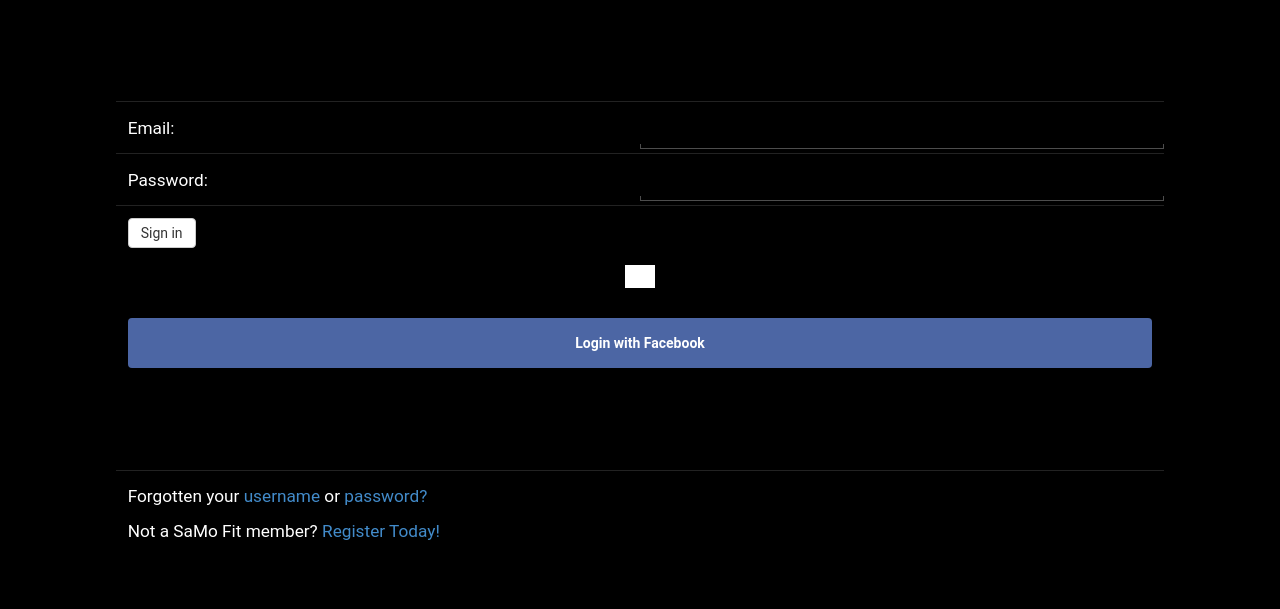
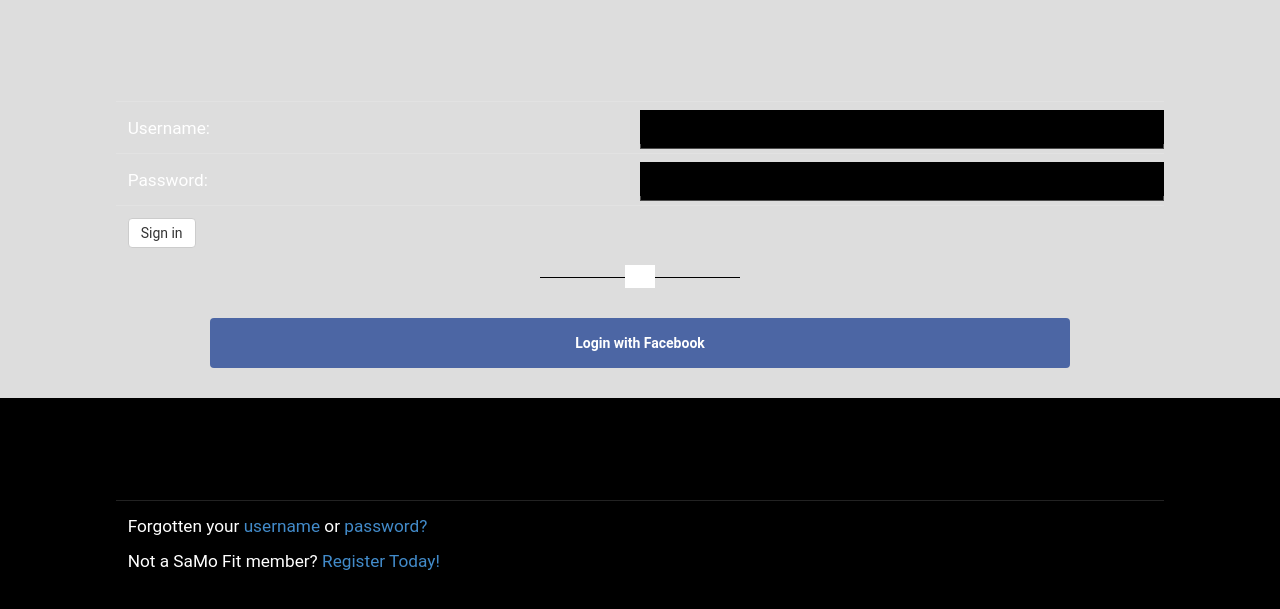
Before and after one commit to qmcgilvery/Samofit, a PHP site: page / in a window 1280 px wide. Shown: the top 609 px of the page. Run offline with PHP 8.4, Linux system fonts and the light colour scheme; some web fonts are replaced.

Commit message:
fixed login

```diff
--- a/css/newsamofit.css
+++ b/css/newsamofit.css
@@ -572,3 +572,8 @@
 .ajax {
 padding:8% 8% 0 8%;
 }
+
+.bgc-gr {
+background-color:#ddd;
+padding-bottom:30px;
+}
--- a/index.html
+++ b/index.html
@@ -101,10 +101,11 @@
 				<span data-role="view-title">Login</span>
 			</div>
 		</header>
-		<form class="ajax" action="http://samofit.com/login_mobile.php" method="post">
+	<div class="bgc-gr ajax">
+		<form action="http://samofit.com/login_mobile.php" method="post">
 			<ul data-role="listview" id="login">
 				<li>
-					Email:
+					Username:
 					<input type="text" name="username" />
 				</li>
 				<li>
@@ -118,7 +119,8 @@
 		</form>
 		<div class="or-fb"><span class="sp-ab">or</span></div>
 		<button class="btn btn-block fb-button" onclick="login();">Login with Facebook</button>
-				<div class="ajax">
+	</div>
+		<div class="ajax">
 				<ul data-role="listview">
 				<li>
 					Forgotten your <a href="http://www.samofit.com/recover.php?mode=username">username</a> or <a href="http://www.samofit.com/recover.php?mode=password">password?</a>
```
